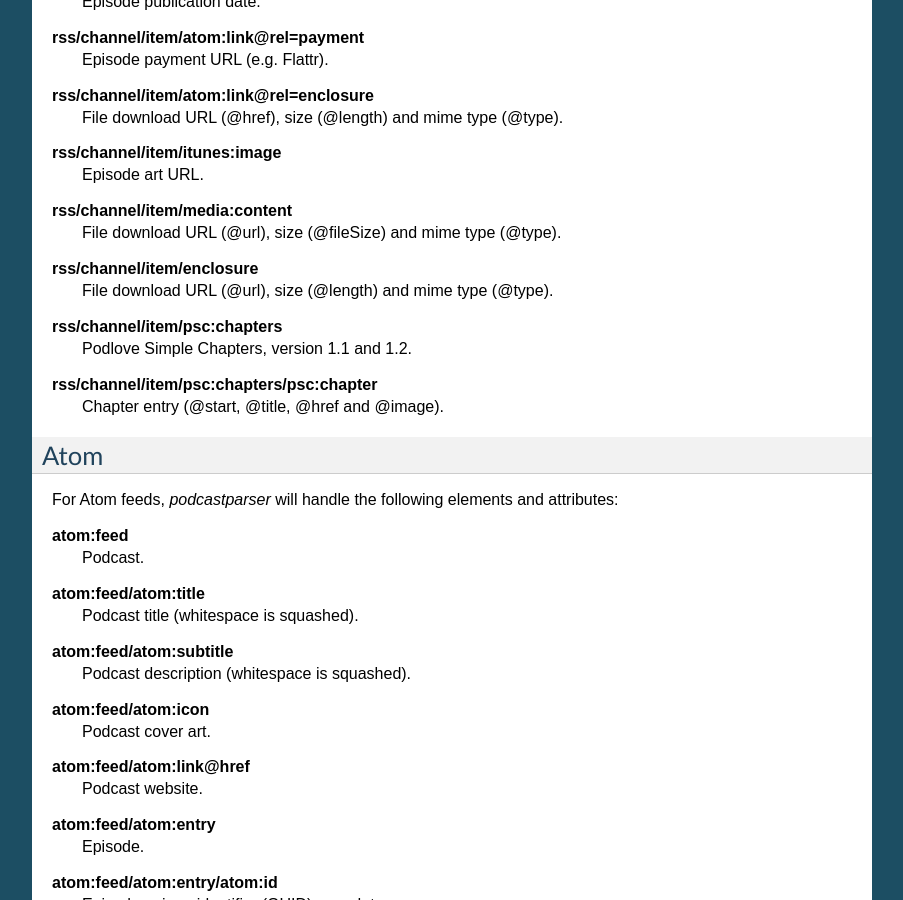
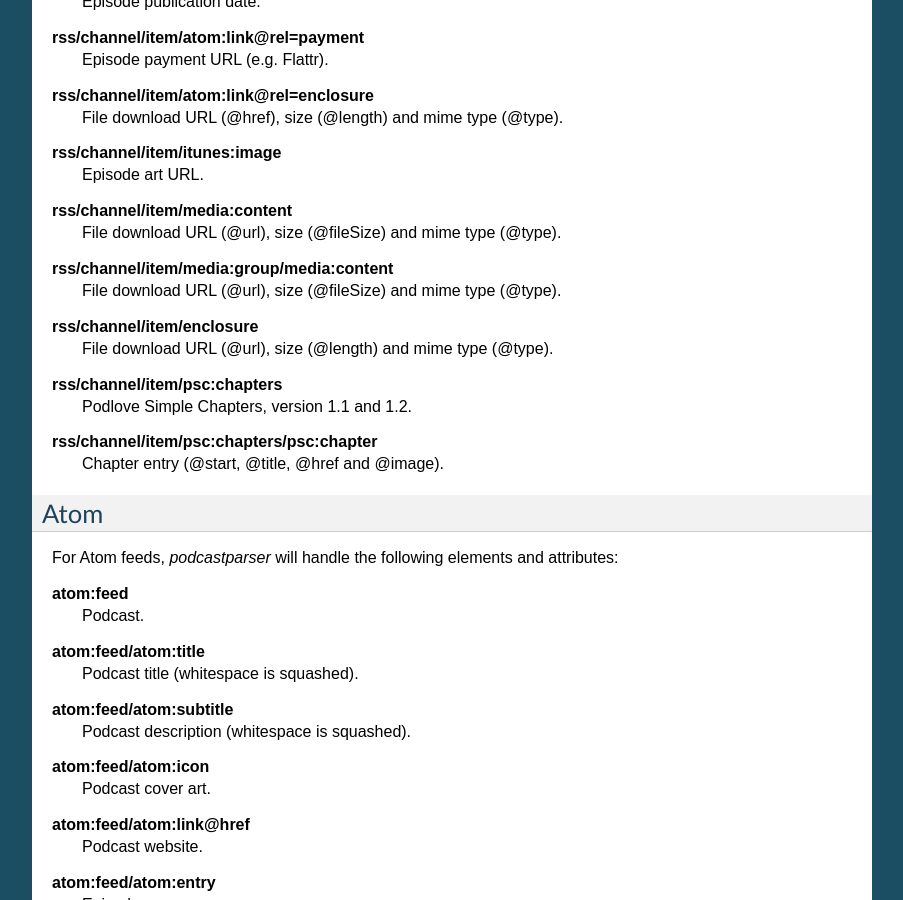
Before and after one commit to gpodder/podcastparser, a Sphinx documentation site: the page built from doc/index.rst, in a window 1280 px wide and 900 px high, scrolled down 1987 px. Shown: the whole window, without its empty margins (198-1101 px from the left). Built offline with Sphinx 7.4.7, drawn with Linux system fonts in a browser that asks for light colours; the version number could not be read and is left out.

Commit message:
Support media:content tags under media:group

```diff
--- a/doc/index.rst
+++ b/doc/index.rst
@@ -138,6 +138,9 @@ RSS
 **rss/channel/item/media:content**
     File download URL (@url), size (@fileSize) and mime type (@type).
 
+**rss/channel/item/media:group/media:content**
+    File download URL (@url), size (@fileSize) and mime type (@type).
+
 **rss/channel/item/enclosure**
     File download URL (@url), size (@length) and mime type (@type).
 
--- a/podcastparser.py
+++ b/podcastparser.py
@@ -651,6 +651,7 @@ MAPPING = {
     'rss/channel/item/itunes:image': EpisodeAttrFromHref('episode_art_url'),
 
     'rss/channel/item/media:content': Enclosure('fileSize'),
+    'rss/channel/item/media:group/media:content': Enclosure('fileSize'),
     'rss/channel/item/enclosure': Enclosure('length'),
     'rss/channel/item/psc:chapters': PodloveChapters(),
     'rss/channel/item/psc:chapters/psc:chapter': PodloveChapter(),
```
Also changed, not shown: 2 other files.
